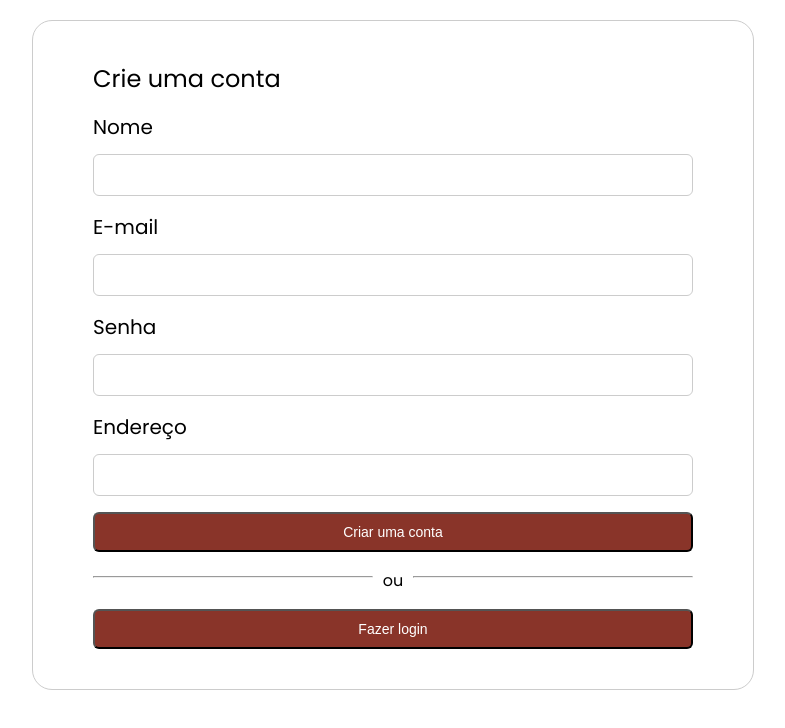
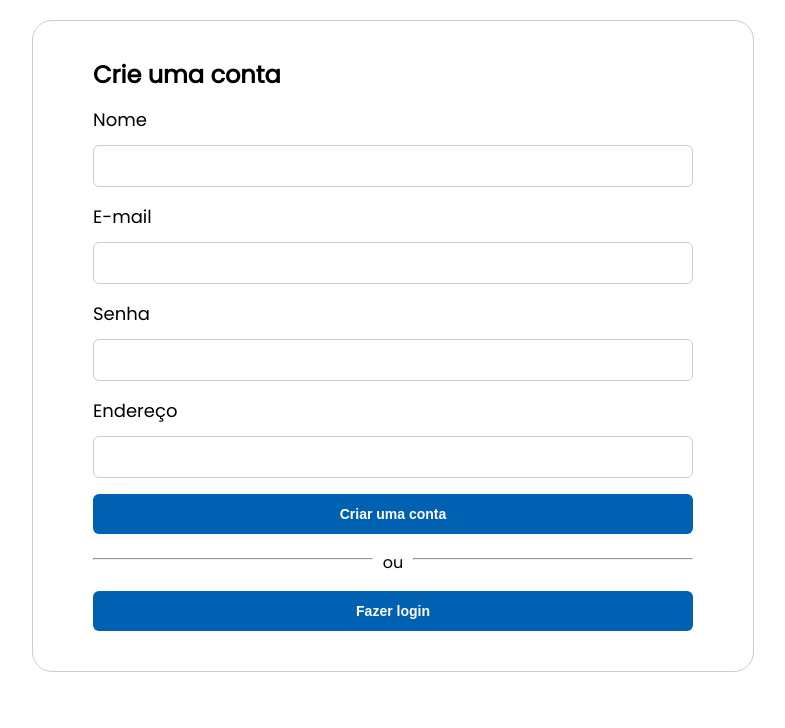
Before and after one commit to andr3felipe/ModuloJsVemSer-livraria, a website: page pages/create-account.html in a window 1280 px wide. Shown: the whole page, without its empty margins (247-1032 px from the left). Drawn offline with Linux system fonts and the light colour scheme.

Commit message:
feature(fixes)

```diff
--- a/pages/create-account.html
+++ b/pages/create-account.html
@@ -10,7 +10,7 @@
 </head>
 <body>
     <div class="container">
-        <h1 class="heading">Crie uma conta</h1>
+        <h1 class="heading"><strong>Crie uma conta</strong></h1>
         <form class="form">
             <label>
                 Nome
@@ -28,7 +28,7 @@
                 Endereço
                 <div><input class="input"></div>
             </label>
-            <button type="button" class="button bg-green">Criar uma conta</button>
+            <button type="button" class="button bg-green"><strong>Criar uma conta</strong></button>
         </form>
         <div class="divider">
             <div>
@@ -39,7 +39,7 @@
                 <hr class="line">
             </div>
         </div>
-        <button type="button" class="button bg-gray">Fazer login</button>
+        <button type="button" class="button bg-gray"><strong>Fazer login</strong></button>
     </div>
 </body>
 </html>
--- a/styles/css/create-account.css
+++ b/styles/css/create-account.css
@@ -13,15 +13,15 @@ p, h1, body {
   gap: 1rem;
   border: 1px solid #ccc;
   border-radius: 20px;
-  font-family: "Poppins", sans-serif;
+  font-family: Poppins, sans-serif;
 }
 
 .heading {
   color: #000;
   font-size: 24px;
   font-style: normal;
-  font-weight: 400;
-  line-height: normal;
+  font-weight: 500;
+  line-height: 1.2;
 }
 
 .form {
@@ -34,7 +34,7 @@ p, h1, body {
   flex-direction: column;
   gap: 12px;
   color: #000;
-  font-size: 20px;
+  font-size: 18px;
   font-style: normal;
   font-weight: 400;
   line-height: normal;
@@ -58,7 +58,7 @@ p, h1, body {
 
 .input:focus-visible, .textarea:focus-visible {
   outline: none;
-  box-shadow: 0 0 0 2px rgb(158, 54, 40);
+  box-shadow: 0 0 0 2px rgb(0, 96, 177);
 }
 
 .input:disabled, .textarea:disabled {
@@ -77,18 +77,19 @@ p, h1, body {
   align-items: center;
   justify-content: center;
   border-radius: 0.375rem;
+  border: none;
   font-size: 0.875rem;
   font-weight: 500;
   height: 2.5rem;
   padding: 0.5rem 1rem;
   width: 100%;
-  background-color: #893429;
+  background-color: #0060b1;
   color: #fff;
   transition: background-color 0.2s;
 }
 
 .button:hover {
-  background-color: rgb(158, 54, 40);
+  background-color:#2474b5;
 }
 
 .button:disabled {
```
